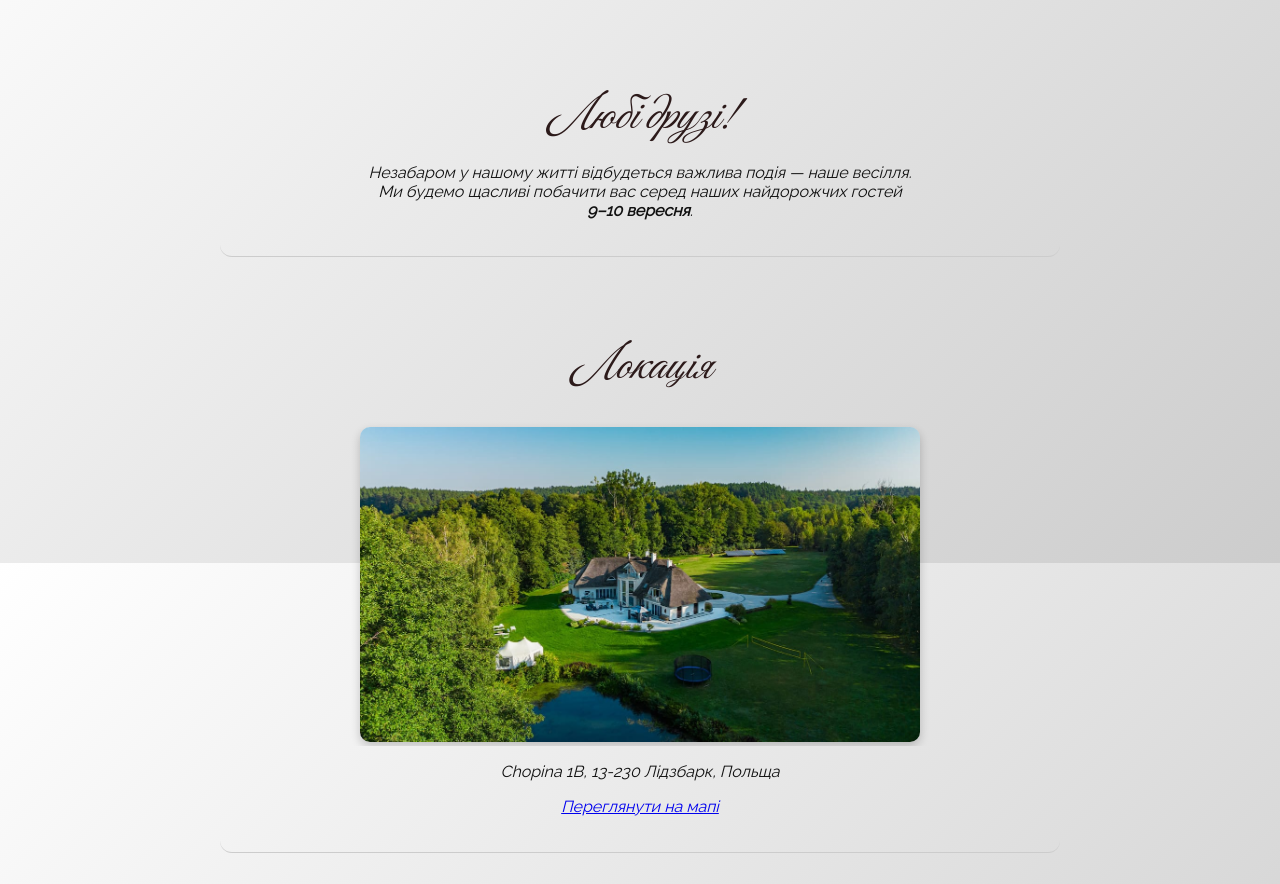
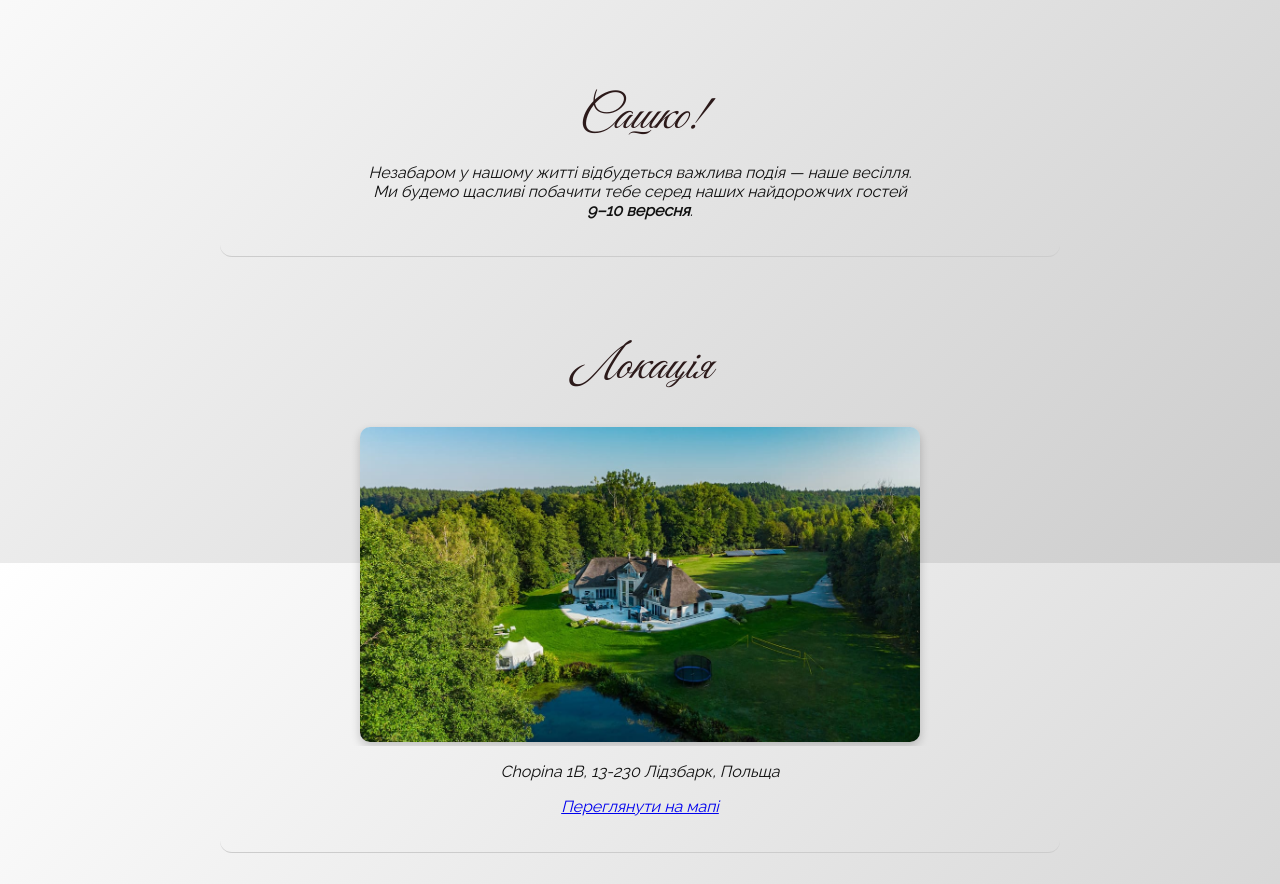
Before and after one commit to bogdan612/sasha, a plain HTML site: page index.html in a window 1280 px wide. Shown: the part 1037-1921 px from the top of the page. Drawn offline with Linux system fonts and the light colour scheme.

Commit message:
Update index.html

```diff
--- a/index.html
+++ b/index.html
@@ -169,10 +169,10 @@
 
   </div>
   <div class="section">
-    <h2>Любі друзі!</h2>
+    <h2>Сашко!</h2>
     <p>
       Незабаром у нашому житті відбудеться важлива подія — наше весілля.<br />
-      Ми будемо щасливі побачити вас серед наших найдорожчих гостей<br />
+      Ми будемо щасливі побачити тебе серед наших найдорожчих гостей<br />
       <strong>9–10 вересня</strong>.
     </p>
   </div>
```
